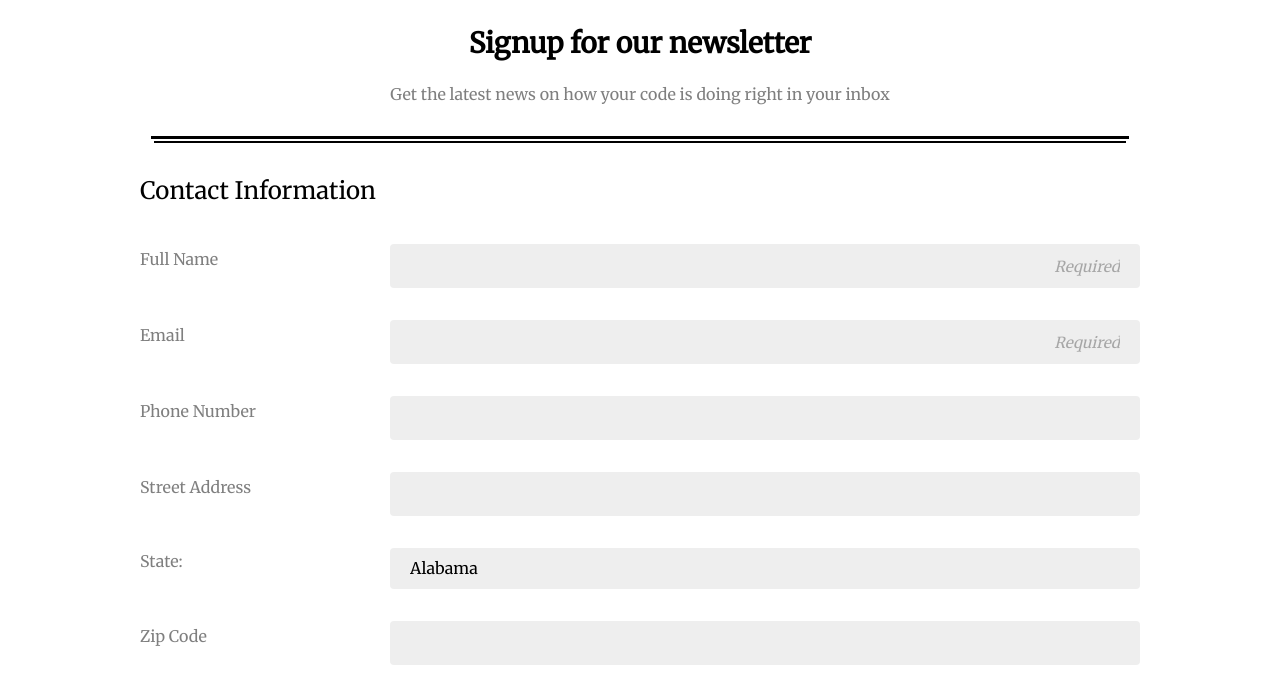
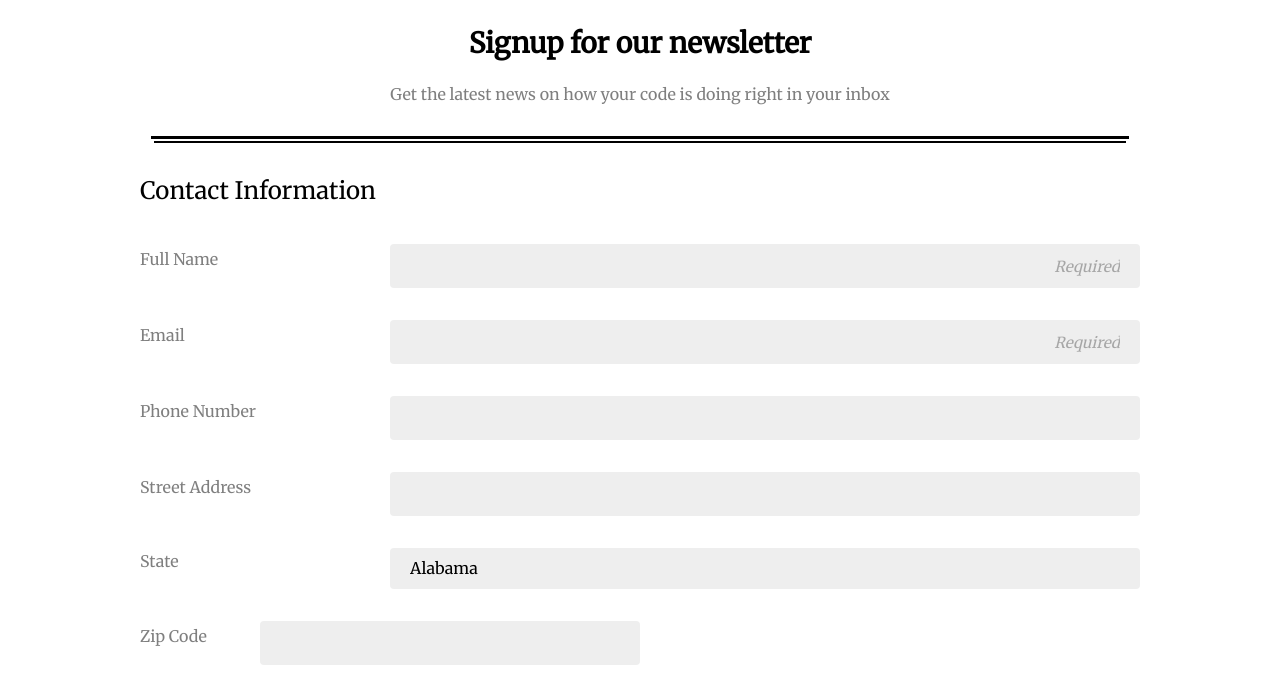
Before and after one commit to zachdanz/Unit-03-Project, a plain HTML site: page index.html in a window 1280 px wide. Shown: the part 109-800 px from the top of the page. Drawn offline with Linux system fonts and the light colour scheme.

Commit message:
Fixed ZIP, html issue

```diff
--- a/CSS/styles.css
+++ b/CSS/styles.css
@@ -169,21 +169,29 @@ footer {
     display: flex;
     flex-direction: column;
   }
+
   #user-info .flex-pair {
     flex-direction: row;
   }
+
   #user-info input,
   #user-info select {
     flex-grow: 1;
     flex-basis: 75%;
   }
+
   #user-info label {
     flex-basis: 25%;
     height:50px;
     margin: auto 0;
   }
+
   #telephone {
     max-width: 25%;
+  }
+
+  #zipcode {
+    margin-right: 50%;
   }
 
   button {
--- a/index.html
+++ b/index.html
@@ -1,5 +1,5 @@
 <!DOCTYPE html>
-<html lang=“en”>
+<html lang="en">
   <head>
     <meta name="viewport" content="width=device-width, initial-scale=1">
     <meta charset="UTF-8">
@@ -41,7 +41,7 @@
               <input type="text" id="address" name="user_address">
             </div>
             <div class="flex-pair">
-              <label for="state">State:</label>
+              <label for="state">State</label>
               <select id="state" name="user_state">
                 <optgroup label="US States">
                   <option value="AL">Alabama</option>
```
Also changed, not shown: 1 other file.
